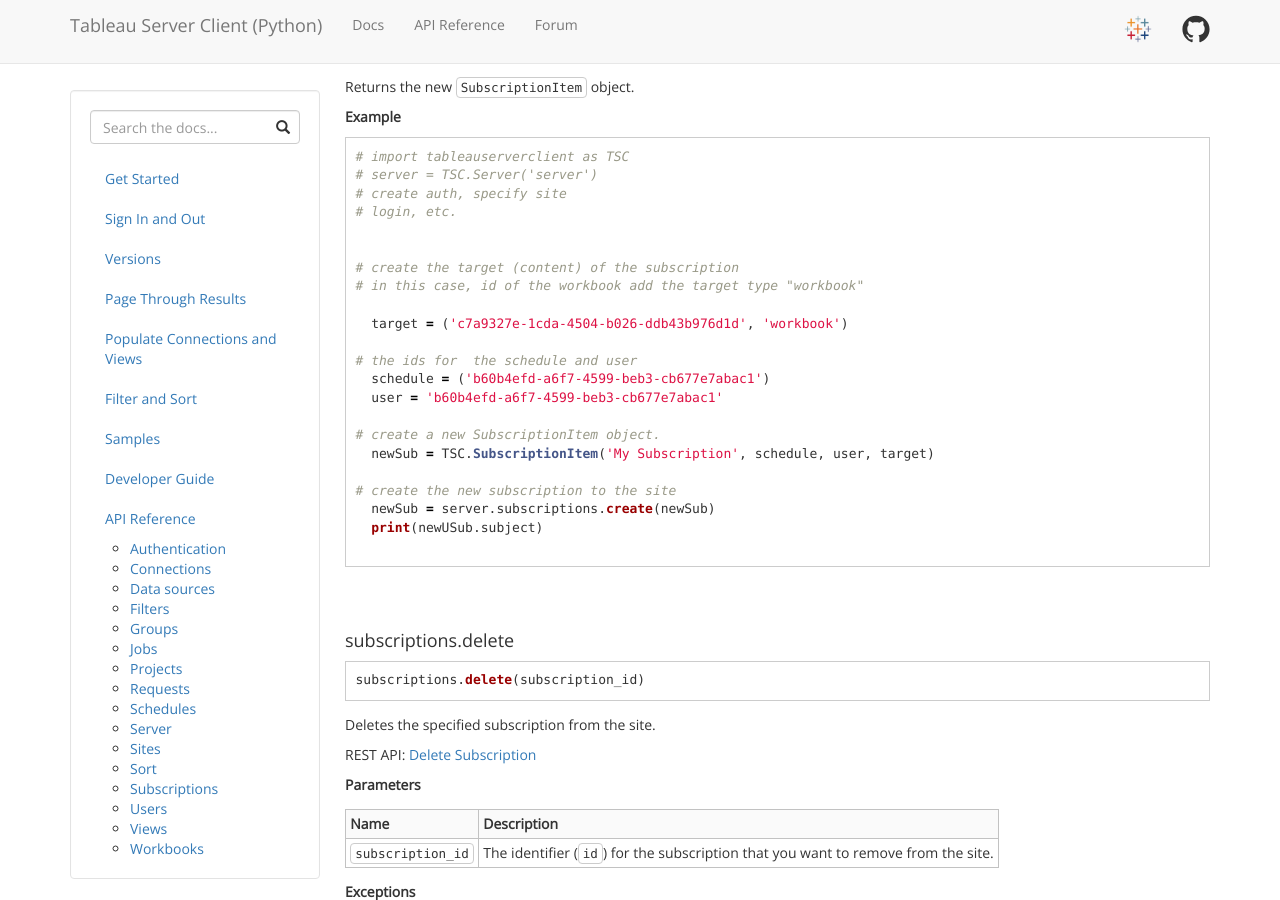
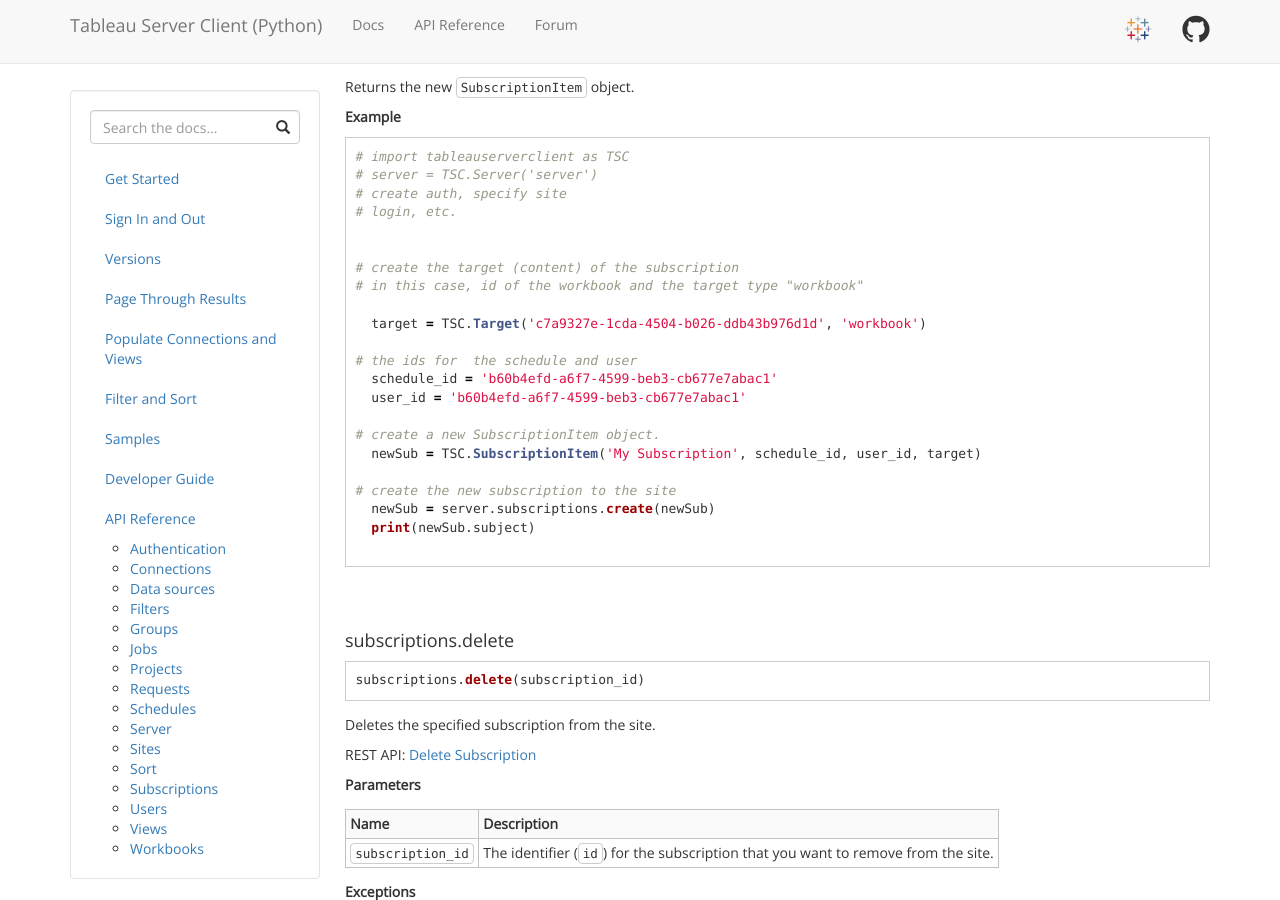
Before and after one commit to tableau/server-client-python, a Jekyll site: the page built from docs/api-ref.md, in a window 1280 px wide and 900 px high, scrolled down 46738 px. Built offline with Jekyll 4.4.1, drawn with Linux system fonts in a browser that asks for light colours.

Commit message:
[DOC] Fix example under subscription.create()
Fixes #664

````diff
--- a/docs/api-ref.md
+++ b/docs/api-ref.md
@@ -2579,20 +2579,20 @@
 
 
 # create the target (content) of the subscription
-# in this case, id of the workbook add the target type "workbook"
-
-  target = ('c7a9327e-1cda-4504-b026-ddb43b976d1d', 'workbook')
+# in this case, id of the workbook and the target type "workbook"
+
+  target = TSC.Target('c7a9327e-1cda-4504-b026-ddb43b976d1d', 'workbook')
 
 # the ids for  the schedule and user
-  schedule = ('b60b4efd-a6f7-4599-beb3-cb677e7abac1')
-  user = 'b60b4efd-a6f7-4599-beb3-cb677e7abac1'
+  schedule_id = 'b60b4efd-a6f7-4599-beb3-cb677e7abac1'
+  user_id = 'b60b4efd-a6f7-4599-beb3-cb677e7abac1'
 
 # create a new SubscriptionItem object.
-  newSub = TSC.SubscriptionItem('My Subscription', schedule, user, target)
+  newSub = TSC.SubscriptionItem('My Subscription', schedule_id, user_id, target)
 
 # create the new subscription to the site
   newSub = server.subscriptions.create(newSub)
-  print(newUSub.subject)
+  print(newSub.subject)
 
 ```
 
````
